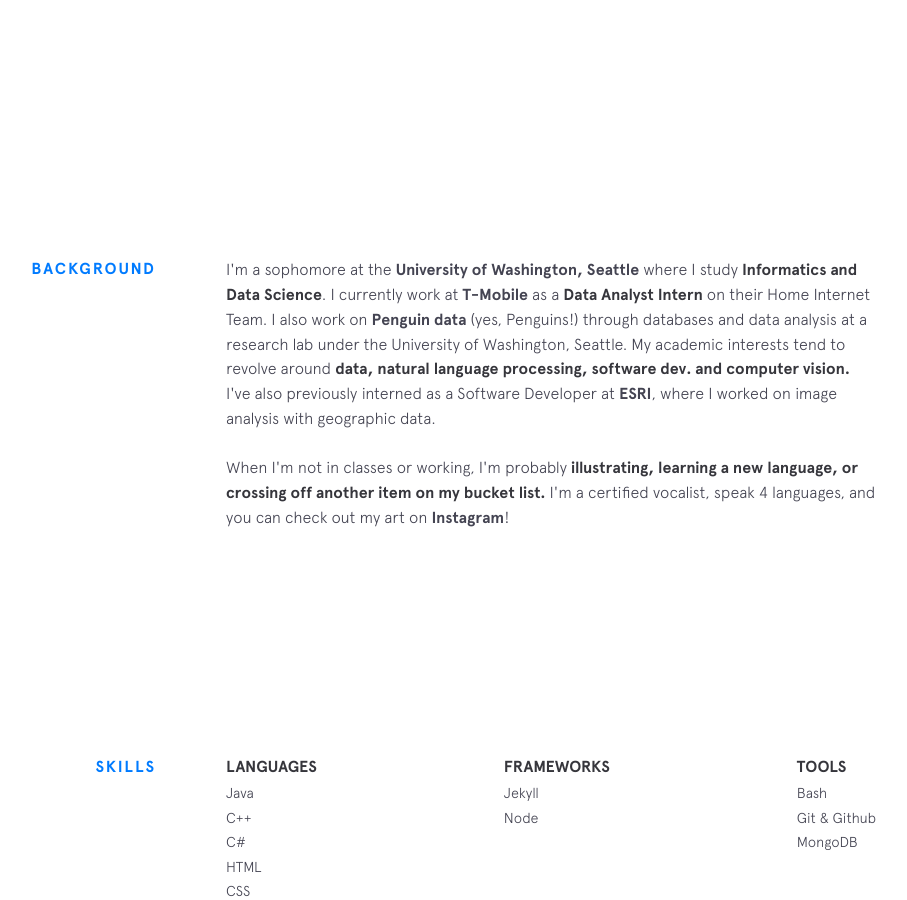
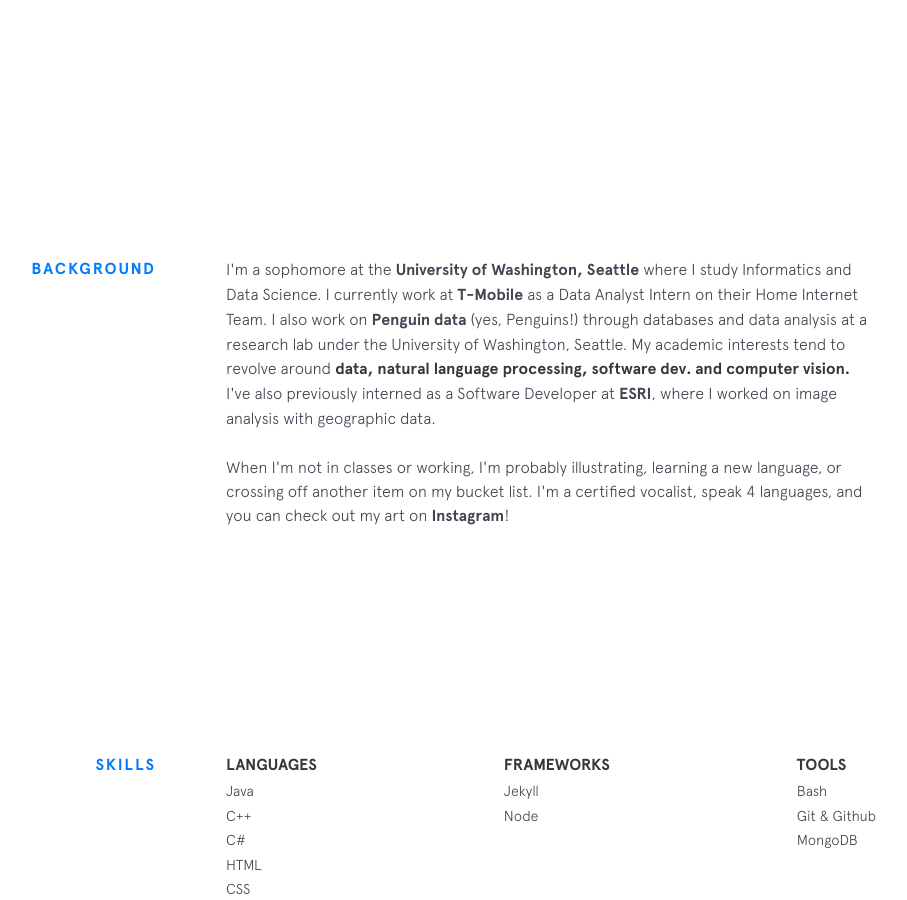
Before and after one commit to jadedsouza/jadedsouza.github.io, a Jekyll site: the page built from index.html, in a window 1280 px wide and 900 px high, scrolled down 743 px. Shown: the whole window, without its empty margins (224-1131 px from the left). Built offline with Jekyll 4.4.1, drawn with Linux system fonts in a browser that asks for light colours; nearby versions of some CDN libraries.

Commit message:
Update background.html

```diff
--- a/_includes/background.html
+++ b/_includes/background.html
@@ -4,8 +4,8 @@
     <p>
       I'm a sophomore at the
       <a class="underline-link" href="https://ischool.uw.edu/" target="_blank">University of Washington, Seattle</a>
-      where I study <strong>Informatics and Data Science</strong>. I currently work at
-      <a class="underline-link" href="https://www.t-mobile.com/"<strong>T-Mobile</strong></a> as a <strong>Data Analyst Intern</strong>
+      where I study Informatics and Data Science. I currently work at
+      <a class="underline-link" href="https://www.t-mobile.com/"<strong>T-Mobile</strong></a> as a Data Analyst Intern
       on their Home Internet Team. I also
       work on
       <a class="underline-link" href="https://ecosystemsentinels.org/" target="_blank">Penguin data</a>
@@ -17,8 +17,8 @@
     </p>
 
     <p>
-      When I'm not in classes or working, I'm probably <strong>illustrating, learning a new language,
-      or crossing off another item on my bucket list.</strong> I'm a certified vocalist, speak 4 languages,
+      When I'm not in classes or working, I'm probably illustrating, learning a new language,
+      or crossing off another item on my bucket list. I'm a certified vocalist, speak 4 languages,
        and you can check out my art on <a class="underline-link" href="https://www.instagram.com/jadedsouza/" target="_blank">Instagram</a>!
     </p>
 
```
